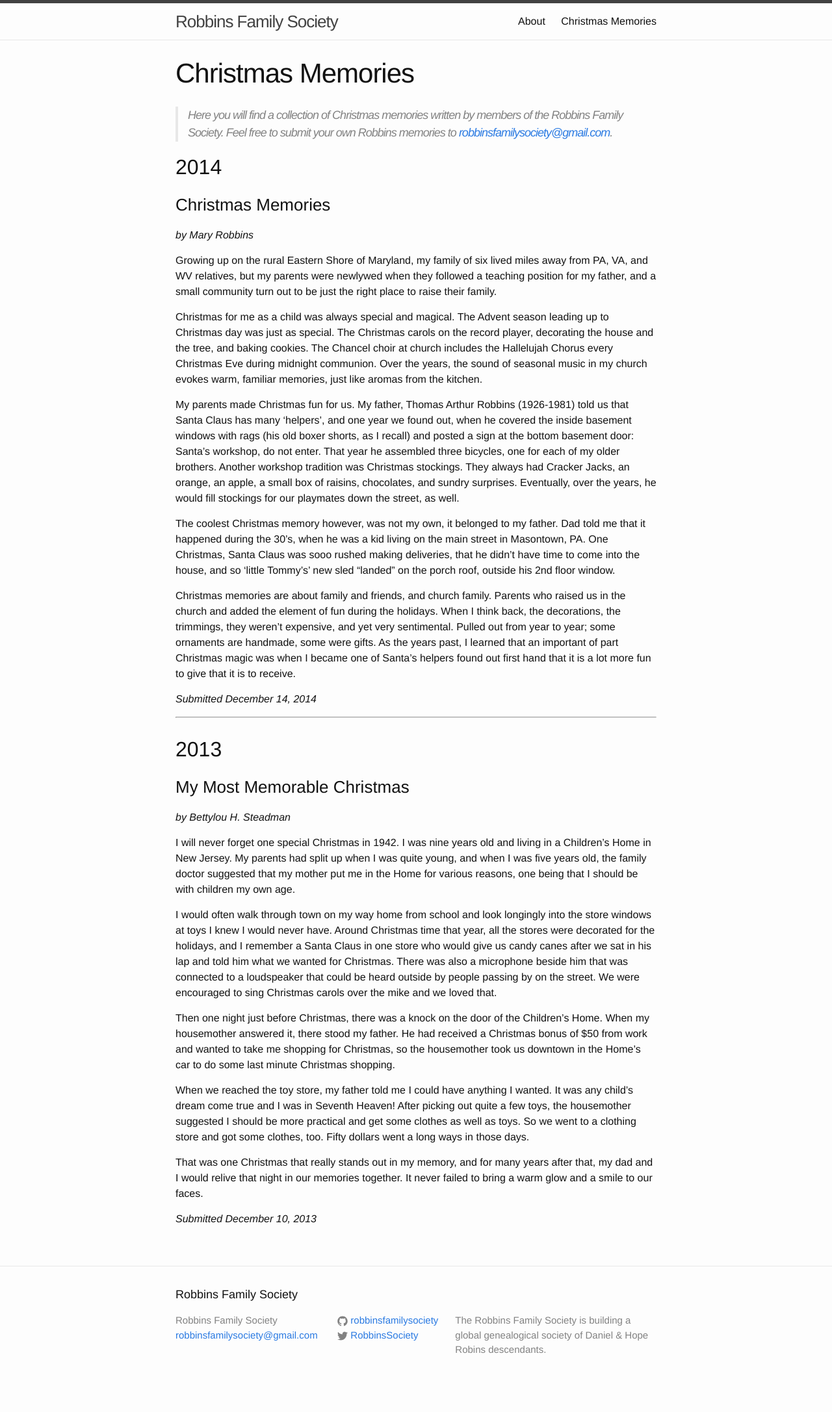
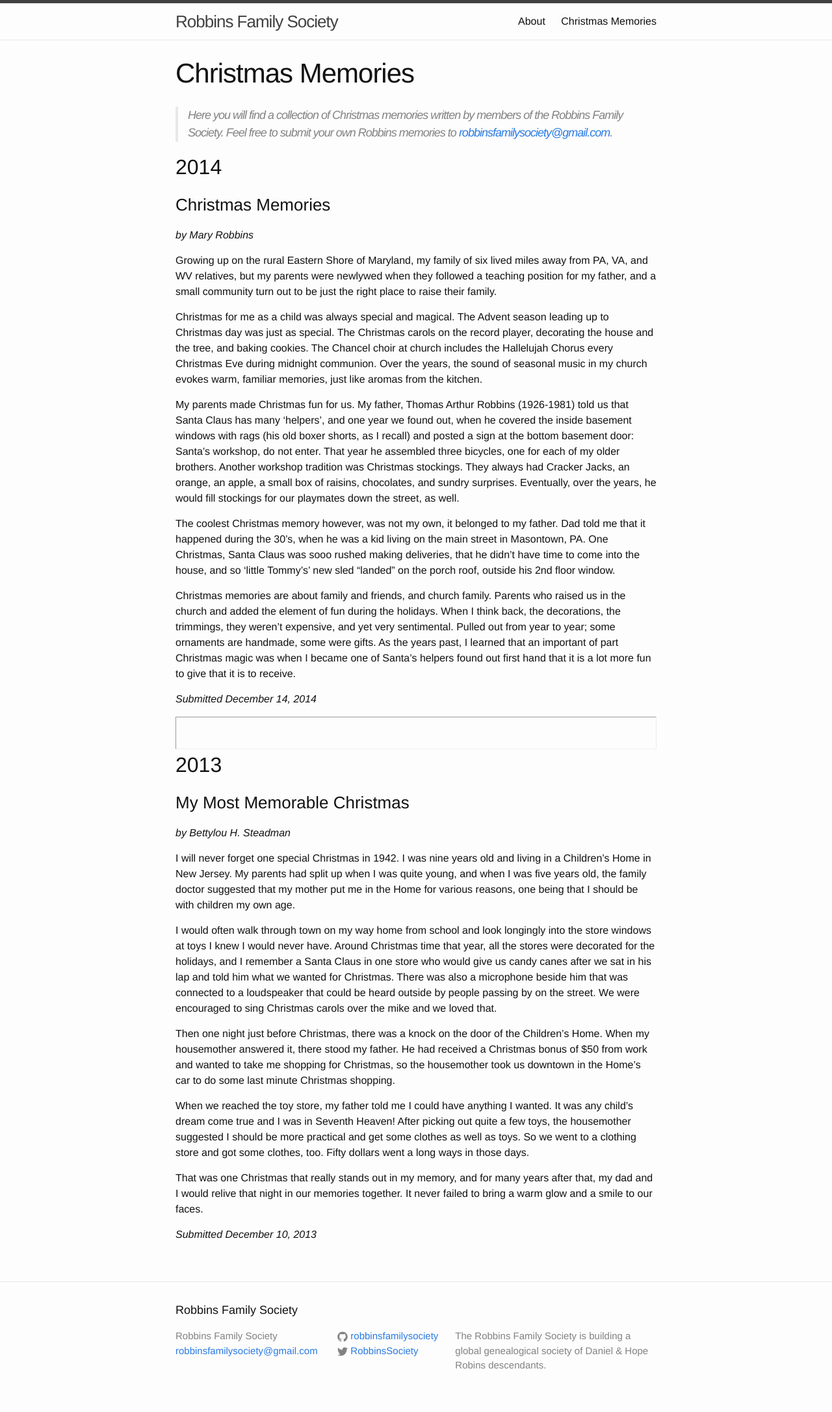
Before and after one commit to robbinsfamilysociety/robbinsfamilysociety.github.io, a Jekyll site: the page built from projects/christmas-memories.md, in a window 1280 px wide. Shown: the whole page at 65% size. Built offline with Jekyll 4.4.1, drawn with Linux system fonts in a browser that asks for light colours; before the commit the page ends 2149 px from its top, so only the background shows below that.

Commit message:
Trying `<hr>` padding instead

```diff
--- a/_sass/minima/_base.scss
+++ b/_sass/minima/_base.scss
@@ -202,5 +202,5 @@ pre {
  */
 
 hr {
-  margin-bottom: 1.5rem;
+  padding: 1.5rem;
 }
```
